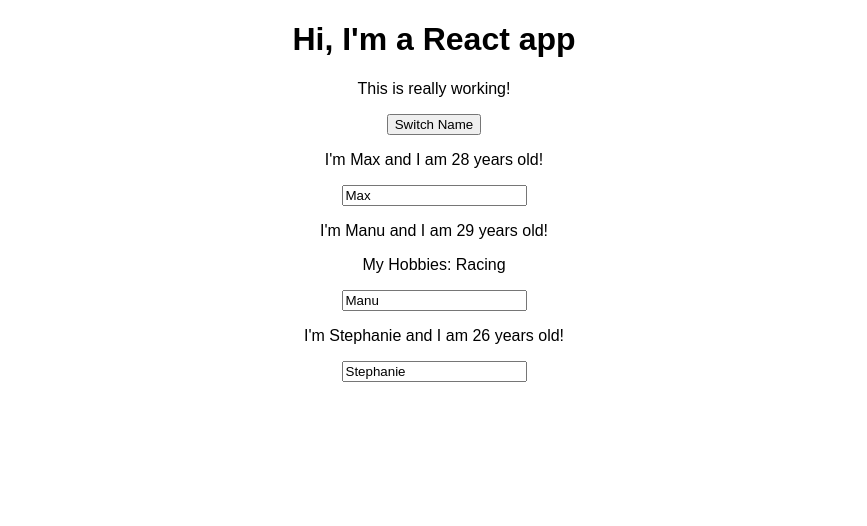
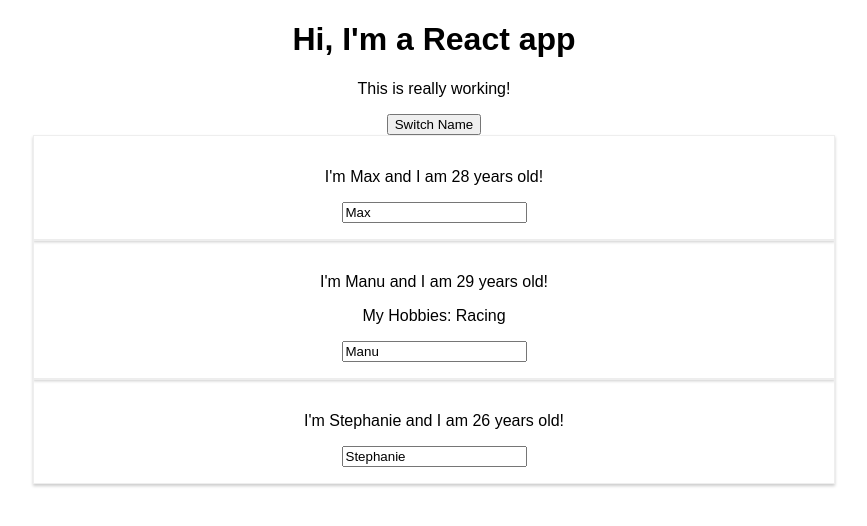
Before and after one commit to danieljanderson/react-complete-guide, a React (Create React App) app: page / in a window 1280 px wide. Shown: the top 526 px of the page, without its empty margins (206-1073 px from the left). Built offline with nearby package versions, Linux system fonts and the light colour scheme.

Commit message:
added a css file

```diff
--- a/src/App.js
+++ b/src/App.js
@@ -1,4 +1,5 @@
 import React, { Component } from 'react';
+import './App.css';
 import Person from './Person/Person';
 
 import './App.css';
--- /dev/null
+++ b/src/Person/Person.css
@@ -0,0 +1,8 @@
+.Person {
+  width: 60%;
+  margin: auto;
+  border: 1px solid #eee;
+  box-shadow: 0 2px 3px #ccc;
+  padding: 16px;
+  text-align: center;
+}
--- a/src/Person/Person.js
+++ b/src/Person/Person.js
@@ -1,8 +1,8 @@
 import React from 'react';
-
+import './Person.css';
 const person = (props) => {
   return (
-    <div>
+    <div className="Person">
       <p onClick={props.click}>
         I'm {props.name} and I am {props.age} years old!
       </p>
```
